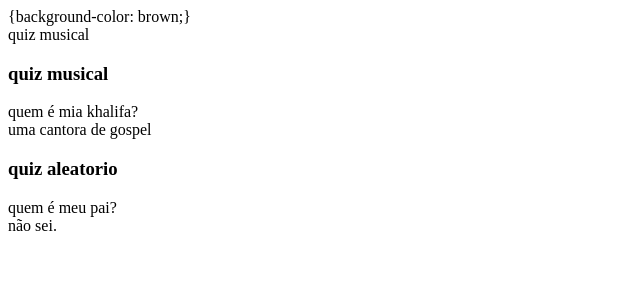
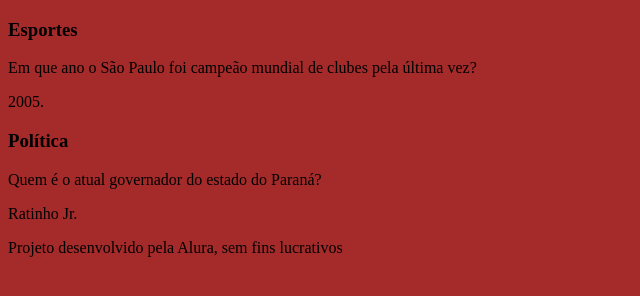
Before and after one commit to guizinzk11/guizinn, a plain HTML site: page index.html in a window 1280 px wide. Shown: the whole page, without its empty margins (0-640 px from the left). Drawn offline with Linux system fonts and the light colour scheme; files that its build step writes are made by us from their sources.

Commit message:
Update index.html

```diff
--- a/index.html
+++ b/index.html
@@ -3,38 +3,42 @@
 <head>
     <meta charset="UTF-8">
     <meta name="viewport" content="width=device-width, initial-scale=1.0">
-    <title>Flashcard</title>
+    <link rel="stylesheet" href="assets/style.css">
+    <title>Flashcard do Professor Michael</title>
 </head>
-<body>{background-color: brown;}
+<body>
     <main>
         <section id="container">
+
             <article class="cartao">
-                quiz musical
+                <h3 class="cartao__tema">Esportes</h3>
                 <div class="cartao__conteudo">
-                    <h3>quiz musical
-                    </h3>
                     <div class="cartao__conteudo__pergunta">
-                        quem é mia khalifa?
-
+                        <p>Em que ano o São Paulo foi campeão mundial de clubes pela última vez?</p>
                     </div>
                     <div class="cartao__conteudo__resposta">
-                        uma cantora de gospel
-                </div>
-            </article>
-            <article class="cartao">
-                <div class="cartao__conteudo">
-                    <h3>quiz aleatorio</h3>
-                    <div class="cartao__conteudo__pergunta">
-                        quem é meu pai?
-                    </div>
-                    <div class="cartao__conteudo__resposta">
-                        não sei.
+                        <p>2005.</p>
                     </div>
                 </div>
             </article>
+
+            <article class="cartao">
+                <h3 class="cartao__tema">Política</h3>
+                <div class="cartao__conteudo">
+                    <div class="cartao__conteudo__pergunta">
+                        <p>Quem é o atual governador do estado do Paraná?</p>
+                    </div>
+                    <div class="cartao__conteudo__resposta">
+                        <p>Ratinho Jr.</p>
+                    </div>
+                </div>
+            </article>
+
         </section>
     </main>
+
     <footer>
+        <p>Projeto desenvolvido pela Alura, sem fins lucrativos</p>
     </footer>
 </body>
 </html>
```
